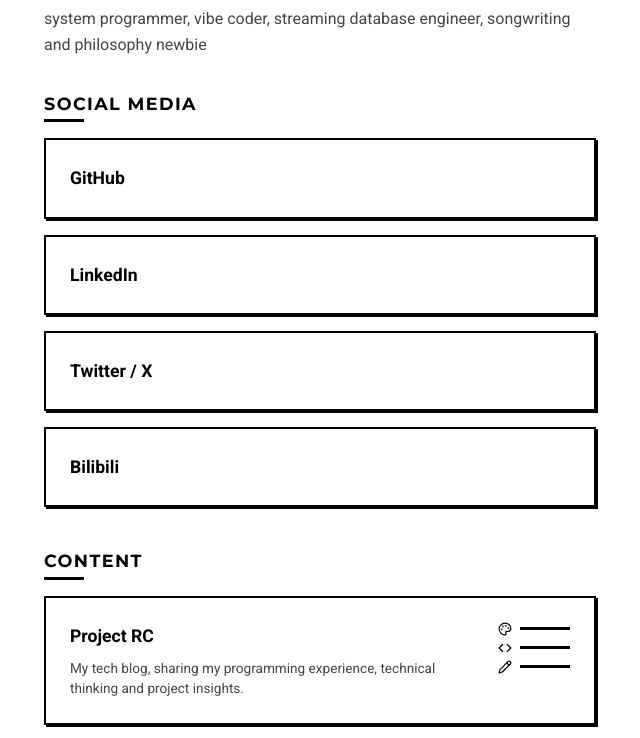
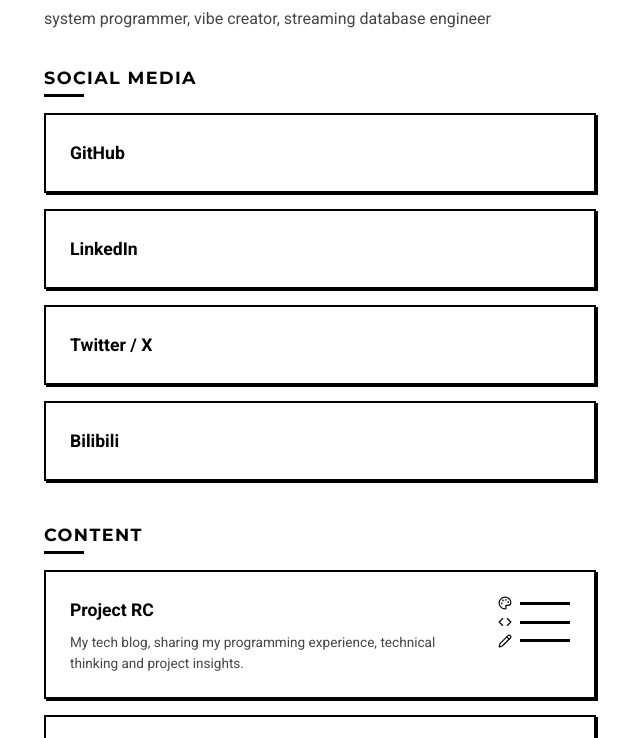
Before and after one commit to stdrc/self, a plain HTML site: page index.html in a window 1280 px wide. Shown: the part 146-884 px from the top of the page, without its empty margins (320-960 px from the left). Drawn offline with nearby package versions, Linux system fonts and the light colour scheme.

Commit message:
update
Signed-off-by: Richard Chien <stdrc@outlook.com>

```diff
--- a/index.html
+++ b/index.html
@@ -231,8 +231,7 @@
     <div class="container">
         <header class="header">
             <h1>(i)stdrc</h1>
-            <p class="intro">system programmer, vibe coder, streaming database engineer, songwriting and philosophy
-                newbie
+            <p class="intro">system programmer, vibe creator, streaming database engineer
             </p>
         </header>
 
```
